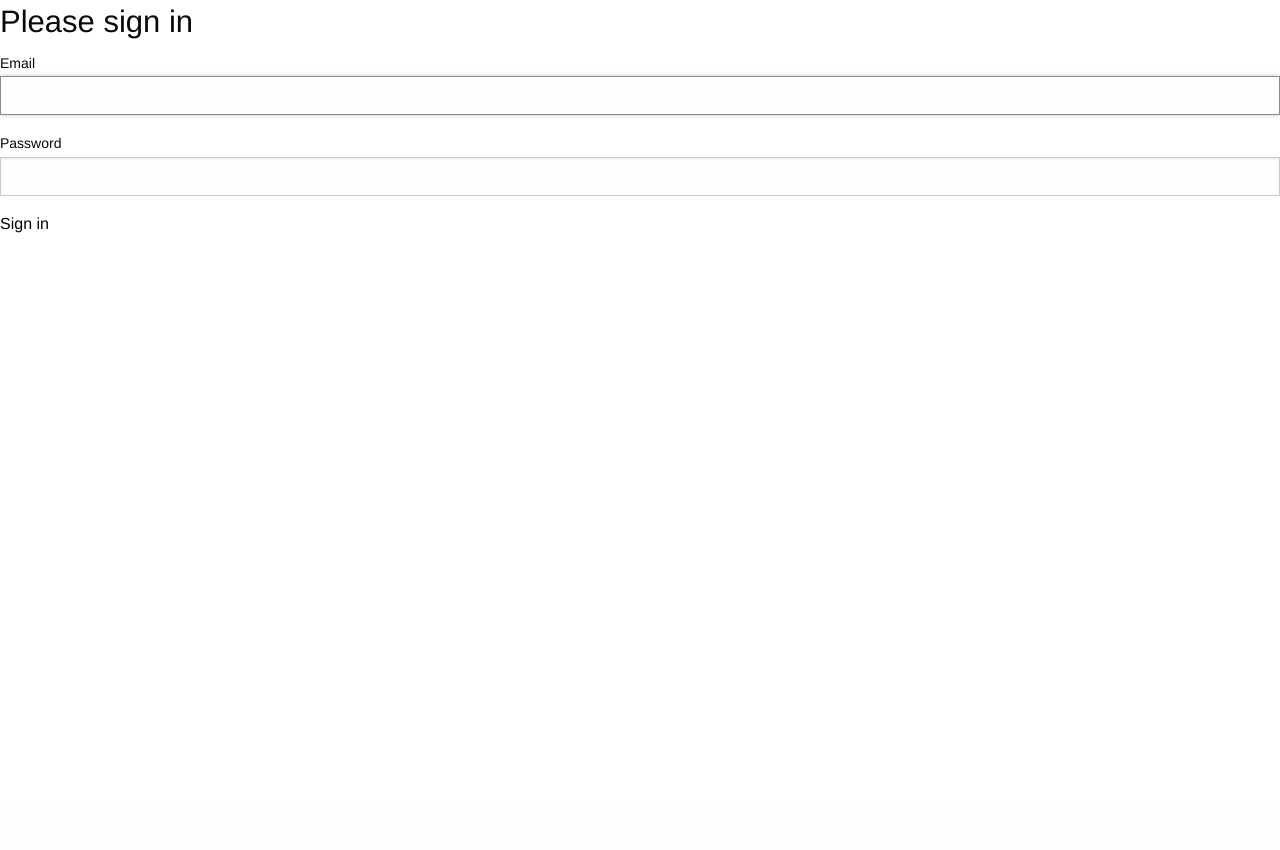
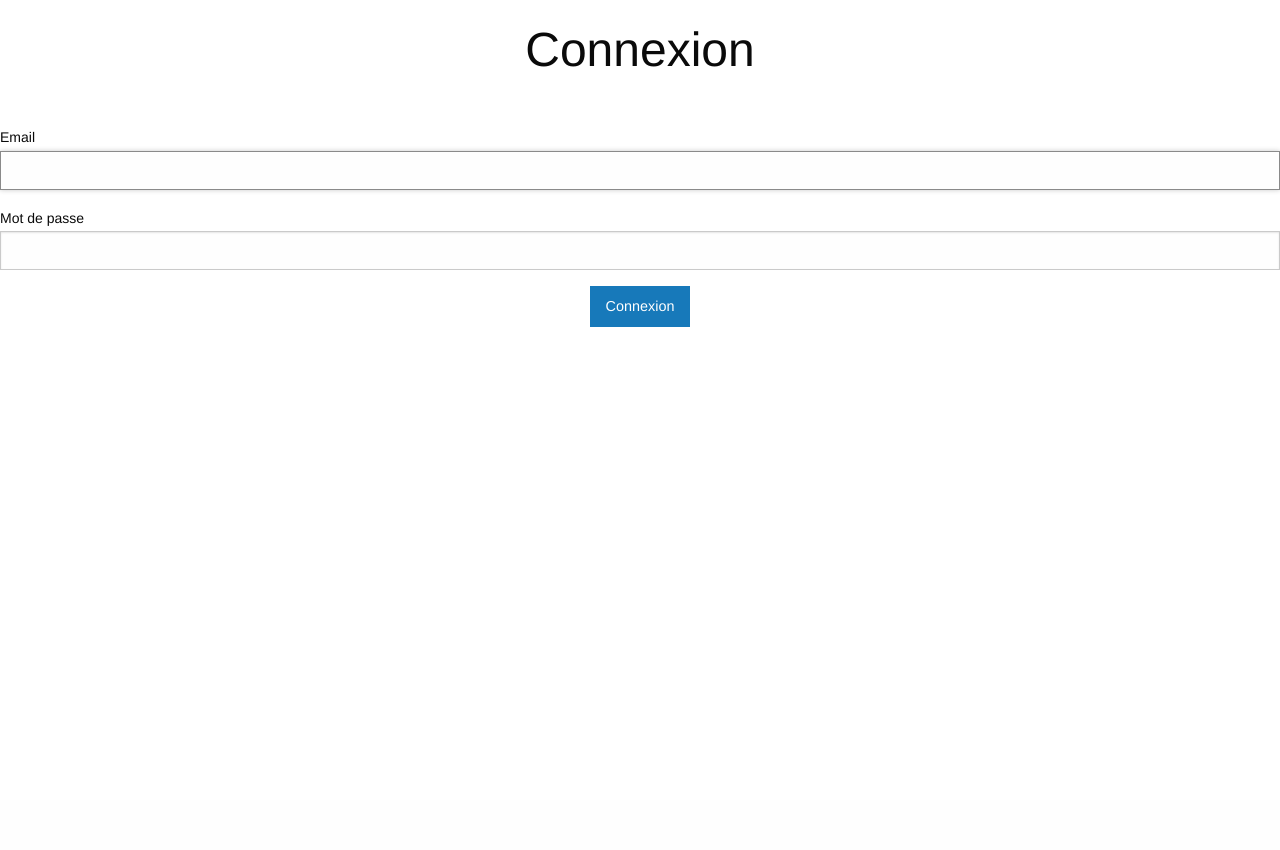
Before and after one commit to DrakenXI/jeuxDeMotsInterface, a Symfony app: template templates/security/login.html.twig in a window 1280 px wide. Shown: the part 109-959 px from the top of the page. Run offline with Twig, Linux system fonts and the light colour scheme; the template is opened without the code that fills it, so the values that code supplies are empty; some libraries are stand-ins or nearby versions.

Commit message:
peaufinage affichage (titre) et vues de connexion/enroll

```diff
--- a/public/css/main.css
+++ b/public/css/main.css
@@ -1,4 +1,48 @@
 /* corp */
+.banner {
+    display: -webkit-flex;
+    display: -ms-flexbox;
+    display: flex;
+        -webkit-flex-direction: column;
+        -ms-flex-direction: column;
+    flex-direction: column;
+        -webkit-align-items: center;
+        -ms-flex-align: center;
+    align-items: center;
+        -webkit-justify-content: space-between;
+        -ms-flex-pack: justify;
+    justify-content: space-between;
+    height: 100px;
+    text-align: center;
+    margin-bottom: 2%;
+}
+.banner h1 {
+    width: 50%;
+    line-height: 100px;
+    vertical-align: middle;
+}
+.bigBanner {
+    display: -webkit-flex;
+    display: -ms-flexbox;
+    display: flex;
+        -webkit-flex-direction: column;
+        -ms-flex-direction: column;
+    flex-direction: column;
+        -webkit-align-items: center;
+        -ms-flex-align: center;
+    align-items: center;
+        -webkit-justify-content: space-between;
+        -ms-flex-pack: justify;
+    justify-content: space-between;
+    height: 125px;
+    text-align: center;
+    margin-bottom: 2%;
+}
+.bigBanner *{
+    line-height: 1.5;
+    display: inline-block;
+    vertical-align: middle;
+}
 .corp{
     width: 100%;
     min-height: 100vh;
@@ -8,6 +52,9 @@
 }
 .button {
     justify-content: center;
+    display: block;
+  margin-left: auto;
+  margin-right: auto;
 }
 .roundStuff {
     border: 1px solid #1779ba;
@@ -24,7 +71,7 @@
 }
 /* pour laisser la place aux boutons a droite du titre */
 .top-bar-left {
-    margin-right: -75%;
+    width:75%;
 }
 
 .top-bar a{
--- a/public/scripts/chooseSearchMode.js
+++ b/public/scripts/chooseSearchMode.js
@@ -28,10 +28,6 @@ function setAction(){
             }
         }
         formAction = "search-relations/"+relationSelected+"/"+term;
-
-    } else if ("chaine" == mode.value){         // search a string
-        formAction = "search-string/"+term;
-
     } else {                                    // shall not happen
         formAction = "";
     }
@@ -56,8 +52,6 @@ function setExplanationText() {
     } else if ("relation" == mode.value) {
         text = "Recherche le terme associé à la relation choisie dans Jeux de Mots.";
         relationList.style.visibility = "visible";
-    } else if ("chaine" == mode.value){
-        text = "Recherche la chaîne dans Jeux de Mots.";
     } else {
         text = "Choisissez le mode de recherche.";
     }
--- a/templates/partials/footer.html.twig
+++ b/templates/partials/footer.html.twig
@@ -2,16 +2,6 @@
         <footer class="bot-bar">
             <p><a href="https://github.com/DrakenXI/jeuxDeMotsInterface"><img src="/assets/GitHub-Light-32px.png" alt="Logo de GitHub"/></a> Projet réalisé dans le cadre de l'UE HMIN302.  &#169; C. Desgenetez et A. Paillard. En utilisant ce site, vous acceptez des cookies.</p>
         </footer>
-
-        <script>
-            var button = document.getElementById('close-button')
-            button.addEventListener('click',hideshow,false);
-
-            function hideshow() {
-                document.getElementById('flashes').style.display = 'none';
-                console.log("hey");
-            }
-        </script>
         <script src="https://ajax.googleapis.com/ajax/libs/jquery/3.4.1/jquery.min.js"></script>
         <script src="/scripts/chooseSearchMode.js"></script>
         <script src="/scripts/search.js"></script>
--- a/templates/security/login.html.twig
+++ b/templates/security/login.html.twig
@@ -1,32 +1,31 @@
 {% extends 'base.html.twig' %}
 
-{% block title %}Log in!{% endblock %}
+{% block title %}Connexion{% endblock %}
 
 {% block body %}
-<form method="post">
+<div class="banner large primary">
+    <h1>Connexion</h1>
+</div>
 
-    <div class="example-wrapper">
-
+<div class="row">
     {% if error %}
         <div class="alert alert-danger">{{ error.messageKey|trans(error.messageData, 'security') }}</div>
     {% endif %}
 
     {% if app.user %}
         <div class="mb-3">
-                Vous êtes connecter en temps que : {{ app.user.username }}, <a href="{{ path('app_logout') }}">Logout</a>
+            Vous êtes connecté en tant que : {{ app.user.username }}, <a href="{{ path('app_logout') }}">Déconnexion</a>
         </div>
     {% endif %}
+</div>
 
-        <h1 class="h3 mb-3 font-weight-normal">Please sign in</h1>
+<form method="post">
+    <div class="row">
     <label for="inputEmail">Email</label>
     <input type="email" value="{{ last_username }}" name="email" id="inputEmail" class="form-control" required autofocus>
-        <label for="inputPassword">Password</label>
+    <label for="inputPassword">Mot de passe</label>
     <input type="password" name="password" id="inputPassword" class="form-control" required>
-
-        <input type="hidden" name="_csrf_token"
-               value="{{ csrf_token('authenticate') }}"
-        >
-
+    <input type="hidden" name="_csrf_token" value="{{ csrf_token('authenticate') }}">
     {#
         Uncomment this section and add a remember_me option below your firewall to activate remember me functionality.
         See https://symfony.com/doc/current/security/remember_me.html
@@ -37,9 +36,8 @@
             </label>
         </div>
     #}
-
-        <button class="btn btn-lg btn-primary" type="submit">
-            Sign in
+    <button class="button" type="submit">
+        Connexion
     </button>
 </div>
 </form>
```
Also changed, not shown: src/Controller/SearchController.php (+0 -11 lines), src/Form/RegistrationFormType.php (+5 -3 lines), templates/blog/index.html.twig (+9 -6 lines), templates/registration/register.html.twig (+4 -4 lines), templates/user_profil/index.html.twig (+5 -6 lines), var/data.db, 1 other file. Lines whose indentation alone changed are shown as unchanged.
